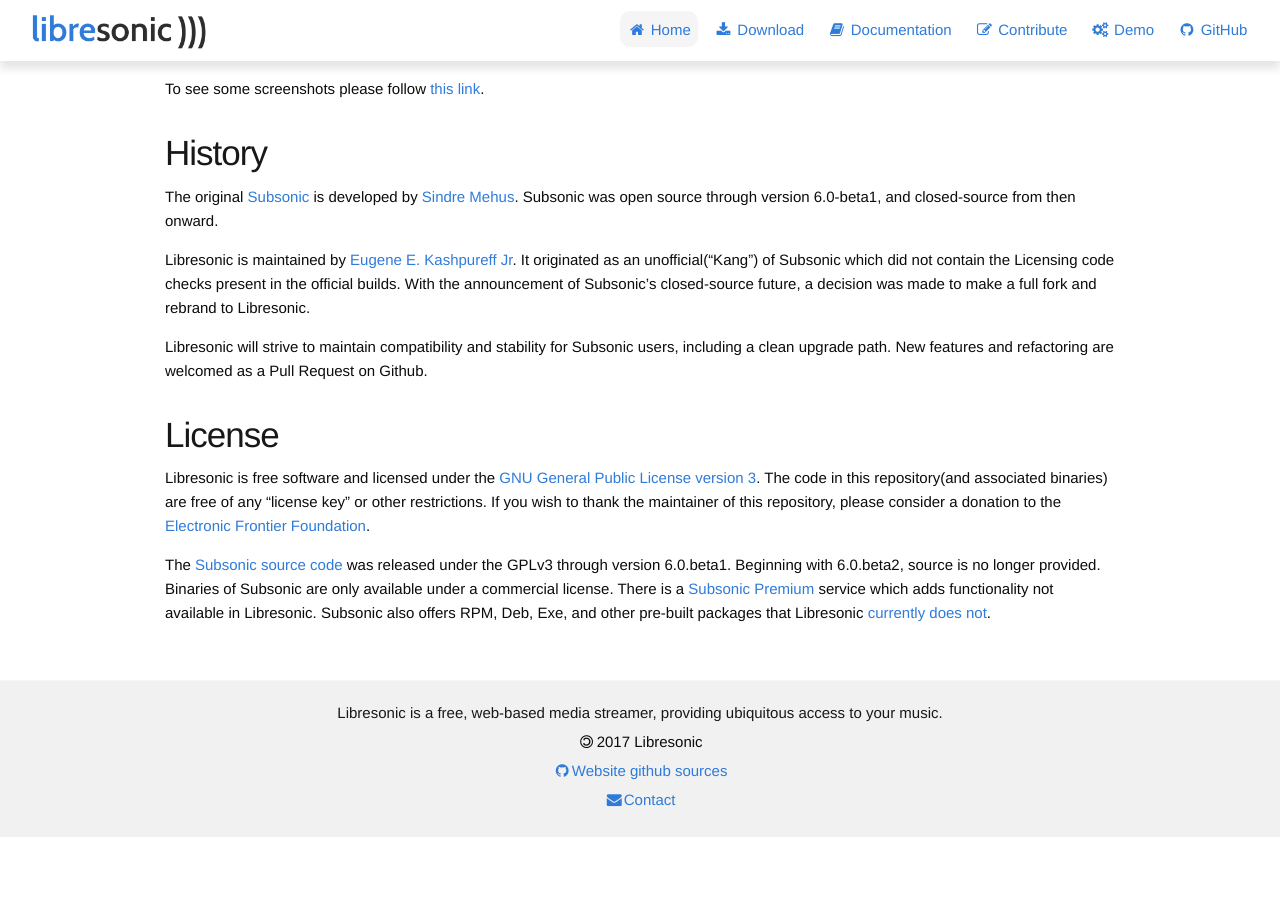
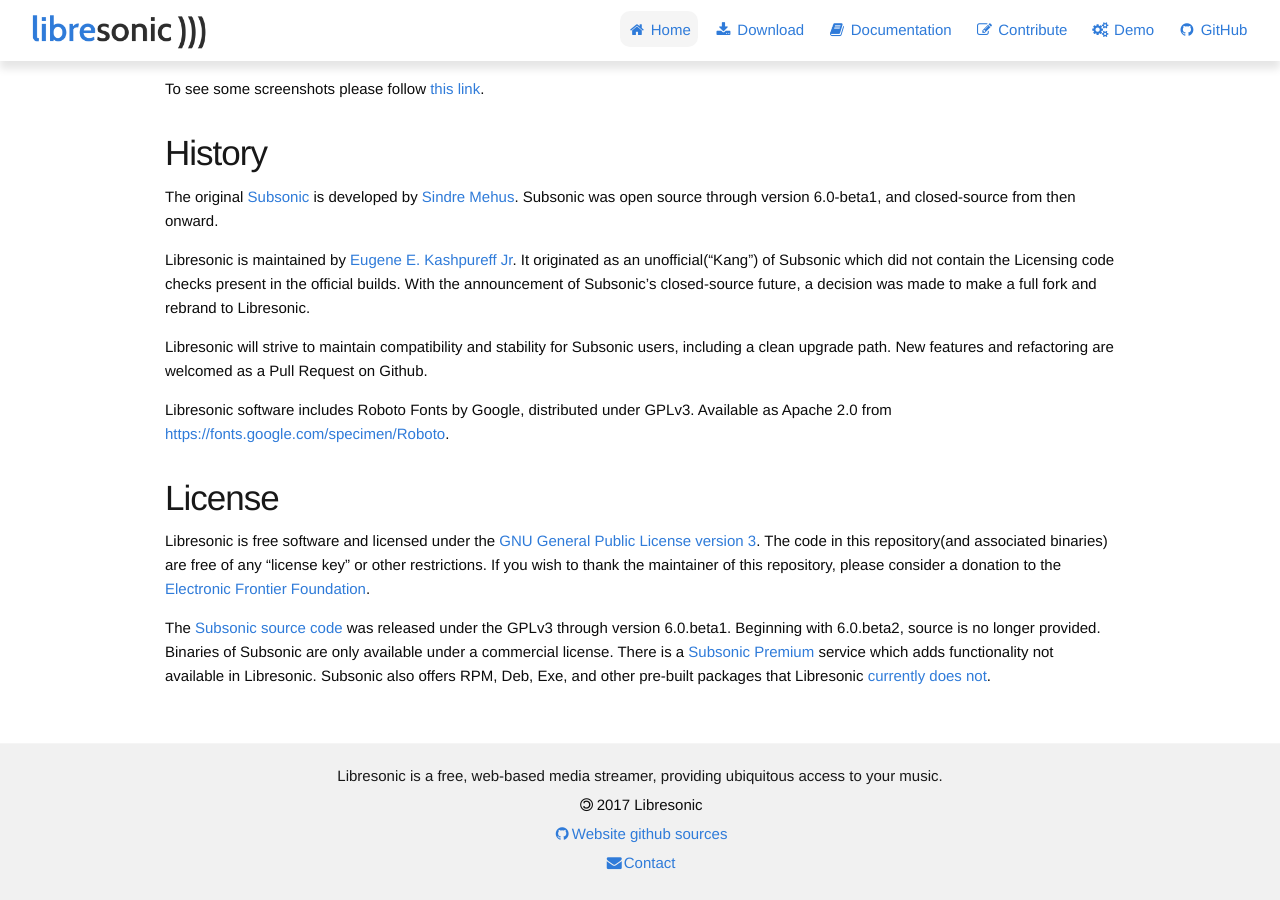
Before and after one commit to airsonic/airsonic.github.io, a Jekyll site: the page built from pages/index.md, in a window 1280 px wide and 900 px high, scrolled down 461 px. Built offline with Jekyll 4.4.1, drawn with Linux system fonts in a browser that asks for light colours; before the commit the page ends 1298 px from its top, so only the background shows below that.

Commit message:
Add licence infos about fonts in Readme.md

```diff
--- a/pages/index.md
+++ b/pages/index.md
@@ -26,6 +26,8 @@ Libresonic is maintained by [Eugene E. Kashpureff Jr](mailto:eugene@kashpureff.o
 
 Libresonic will strive to maintain compatibility and stability for Subsonic users, including a clean upgrade path. New features and refactoring are welcomed as a Pull Request on Github.
 
+Libresonic software includes Roboto Fonts by Google, distributed under GPLv3. Available as Apache 2.0 from [https://fonts.google.com/specimen/Roboto](https://fonts.google.com/specimen/Roboto).
+
 ## License
 
 Libresonic is free software and licensed under the [GNU General Public License version 3](http://www.gnu.org/copyleft/gpl.html). The code in this repository(and associated binaries) are free of any "license key" or other restrictions. If you wish to thank the maintainer of this repository, please consider a donation to the [Electronic Frontier Foundation](https://supporters.eff.org/donate).
```
